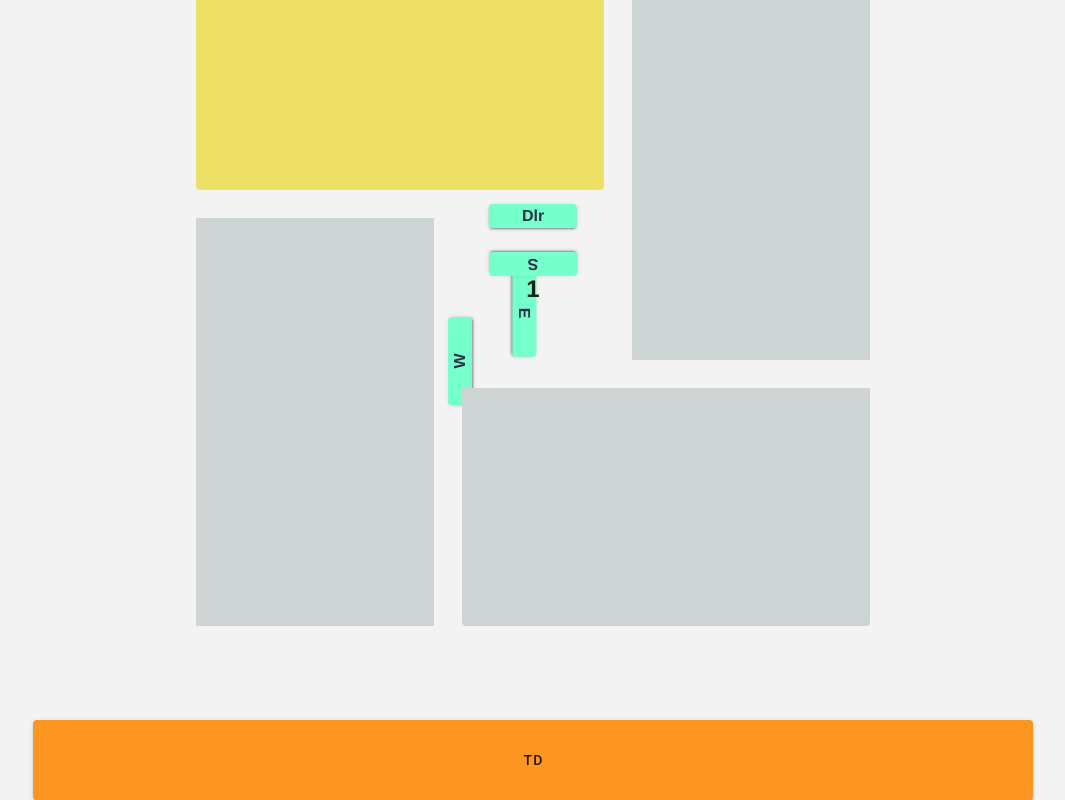
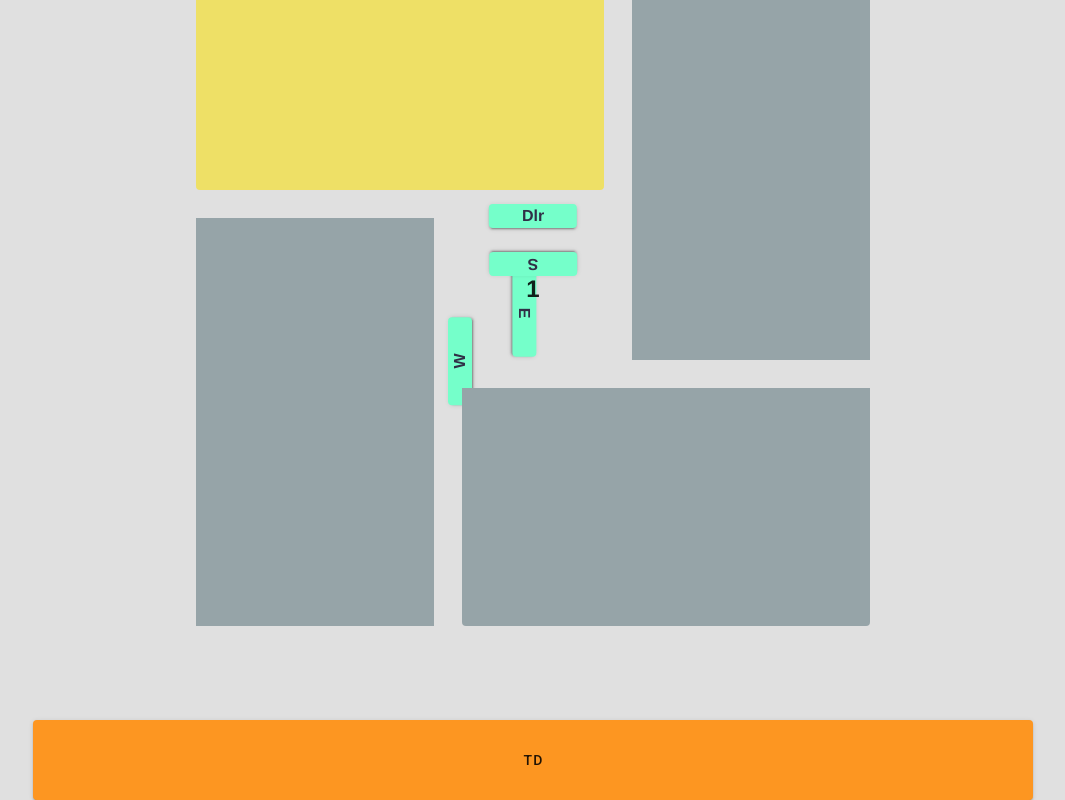
Before and after one commit to garyleung142857/bidding-box, a Vue app: page / in a window 1280 px wide. Shown: the whole page, without its empty margins (107-1172 px from the left). Built offline with nearby package versions, Linux system fonts and the light colour scheme.

Commit message:
feature: tweaking colors

```diff
--- a/src/views/BiddingMain.vue
+++ b/src/views/BiddingMain.vue
@@ -157,16 +157,16 @@ export default {
   @import url('https://fonts.googleapis.com/css2?family=Roboto:wght@900&display=swap');
 
   $color-heart: #af3535;
-  $color-spade: #2f3b80;
+  $color-spade: #2b3b94;
   $color-diamond: #dd9b44;
   $color-club: #5d8b47;
   $color-nt: #302f46;
-  $color-background: #f3f3f3;
-  $color-light: #fcfcfc;
-  $color-vul: #f37272;
+  $color-background: #e0e0e0;
+  $color-light: #f0f0f0;
+  $color-vul: #f56d6d;
   $color-nv: #75ffca;
   $color-current: #eee066;
-  $color-noncur: #ced3d4;
+  $color-noncur: #96a4a8;
   $color-unwind: #9ba8eb;
   $color-td: #fd9621;
   $color-reset: #ee2222;
```
